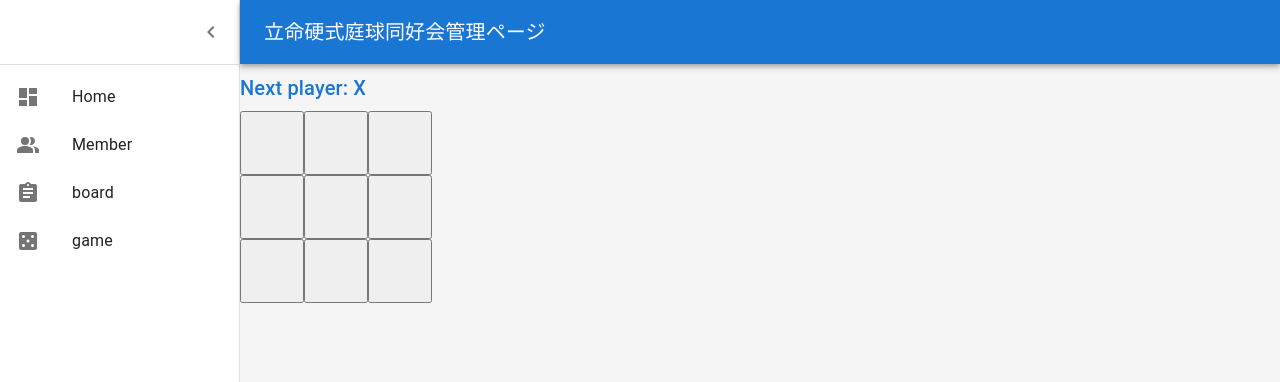
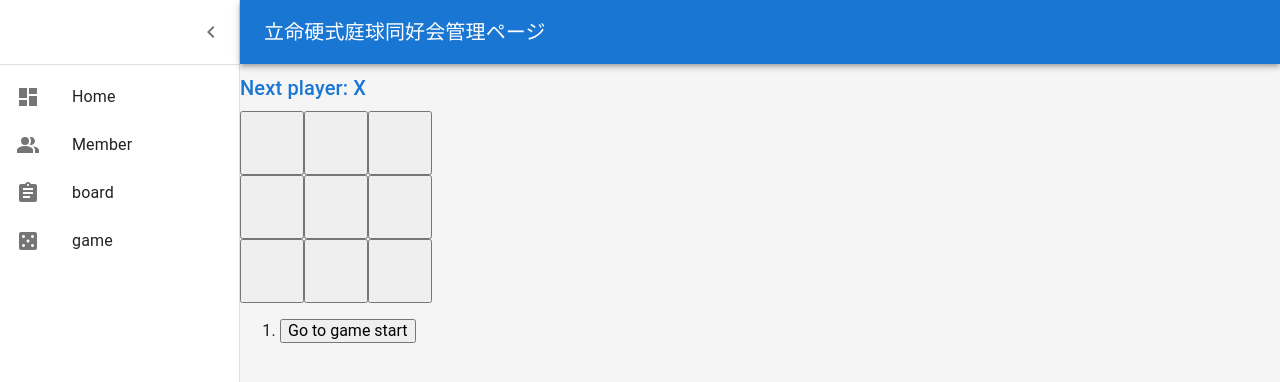
Before and after one commit to hiromuota166/react-firebase-mui, a React (Create React App) app: page /game in a window 1280 px wide. Shown: the top 382 px of the page. Built offline with nearby package versions, Linux system fonts and the light colour scheme; no server answers.

Commit message:
最後まで完走しました

```diff
--- a/src/components/GamePage.tsx
+++ b/src/components/GamePage.tsx
@@ -1,6 +1,6 @@
 import React, { useState } from 'react';
 import { Box } from '@mui/material';
-import { SquareType, SquareProps } from '../types/type';
+import { SquareType, SquareProps, BoardType } from '../types/type';
 import Title from './Title';
 
 const Square: React.FC<SquareProps> = ({ value, onSquareClick }) => {
@@ -14,26 +14,20 @@
   );
 };
 
-const Board: React.FC = () => {
-  const [xIsNext, setXIsNext] = useState(true); //手版の追跡
-  const [squares, setSquares] = useState<SquareType[]>(Array(9).fill(null));
+const Board: React.FC<BoardType> = ({ xIsNext, squares, onPlay }) => {
 
   const handleClick = (index: number) => {
     if (squares[index] || calculateWinner(squares)) {
       return;
     }
-    if (squares[index]) {
-      return;
-    }
 
-    const nextSquares = squares.slice(); //イミュータビリティ。.sliceはコピー
+    const nextSquares = squares.slice(); //イミュータビリティ。sliceはコピー
     if (xIsNext) {
       nextSquares[index] = 'X';
     } else {
       nextSquares[index] = 'O';
     }
-    setXIsNext(!xIsNext);
-    setSquares(nextSquares);
+    onPlay(nextSquares);
   }
 
   const winner = calculateWinner(squares);
@@ -45,7 +39,7 @@
   }
 
   return (
-    <div className='flex'>
+    <div className='flex flex-col'>
       <Title>{status}</Title>
       <Box sx={{ display: 'grid', gridTemplateColumns: 'repeat(3, 4rem)' }}>
         {squares.map((value, index) => (
@@ -69,7 +63,7 @@
     [1, 4, 7],
     [2, 5, 8],
     [0, 4, 8],
-    [2, 4, 6]
+    [2, 4, 6],
   ];
   for (let i = 0; i < lines.length; i++) {
     const [a, b, c] = lines[i];
@@ -80,4 +74,46 @@
   return null;
 }
 
-export default Board;
+const Game: React.FC = () => {
+  const [history, setHistory] = useState<SquareType[][]>([Array(9).fill(null)]);
+  const [currentMove, setCurrentMove] = useState(0);
+  const xIsNext = currentMove % 2 === 0;
+  const currentSquares = history[currentMove];
+
+  const handlePlay = (nextSquares: SquareType[]) => {
+    const nextHistory = [...history.slice(0, currentMove + 1), nextSquares];
+    setHistory(nextHistory);
+    setCurrentMove(nextHistory.length - 1);
+  }
+
+  const jumpTo = (nextMove: number) => {
+    setCurrentMove(nextMove);
+  }
+
+  const moves = history.map((squares, move) => {
+    let description;
+    if (move > 0) {
+      description = 'Go to move #' + move;
+    } else {
+      description = 'Go to game start';
+    }
+    return (
+      <li key={move}>
+        <button onClick={() => jumpTo(move)}>{description}</button>
+      </li>
+    );
+  });
+
+  return (
+    <div className='flex'>
+      <div>
+        <Board xIsNext={xIsNext} squares={currentSquares} onPlay={handlePlay}/>
+      </div>
+      <div>
+        <ol>{moves}</ol>
+      </div>
+    </div>
+  );
+}
+
+export default Game;
--- a/src/types/type.ts
+++ b/src/types/type.ts
@@ -20,3 +20,9 @@
   value: SquareType;
   onSquareClick: React.MouseEventHandler<HTMLButtonElement>;
 }
+
+export interface BoardType {
+  xIsNext: boolean;
+  squares: SquareType[];
+  onPlay: (nextSquares: SquareType[]) => void;
+}
```
